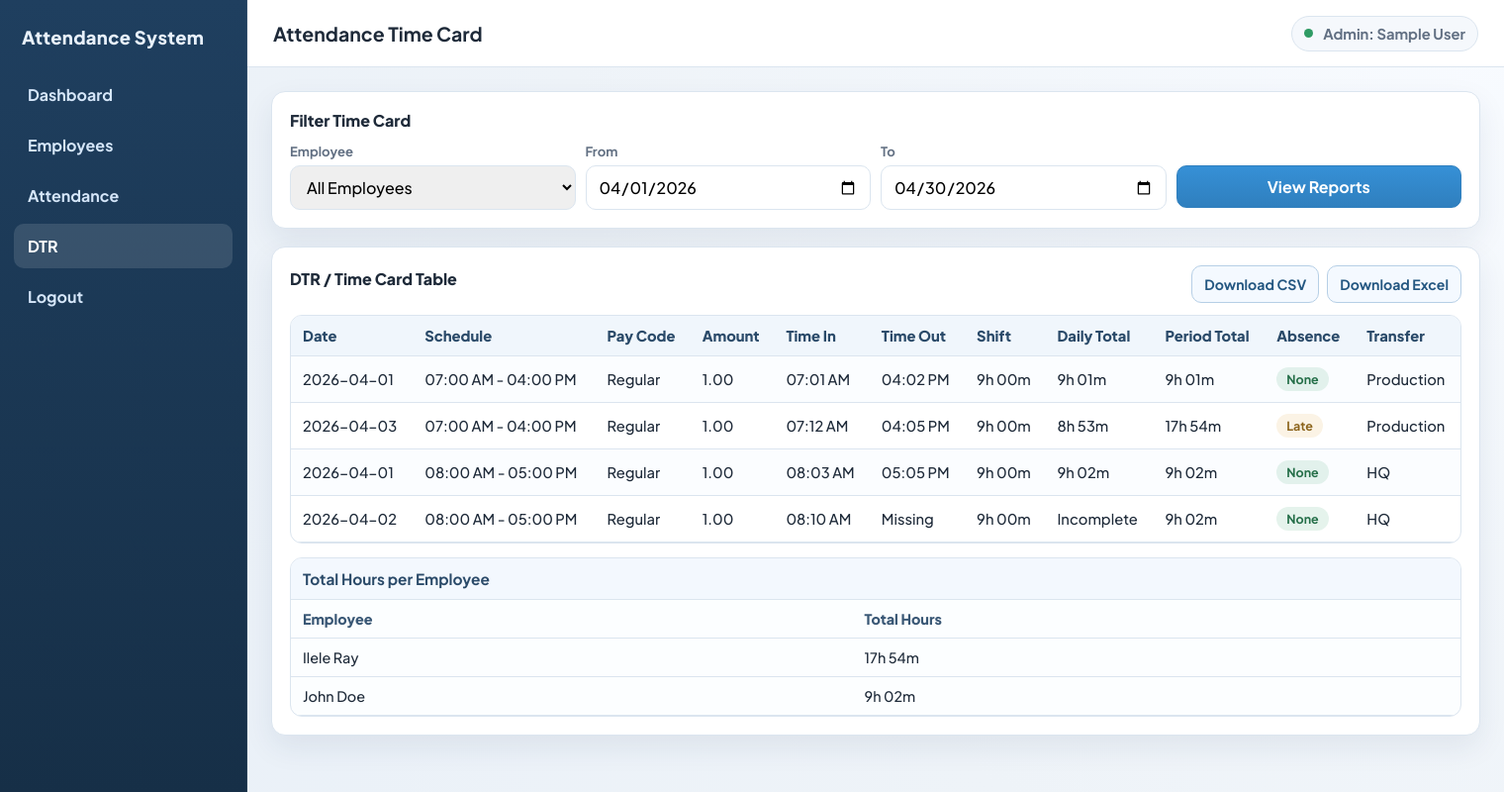
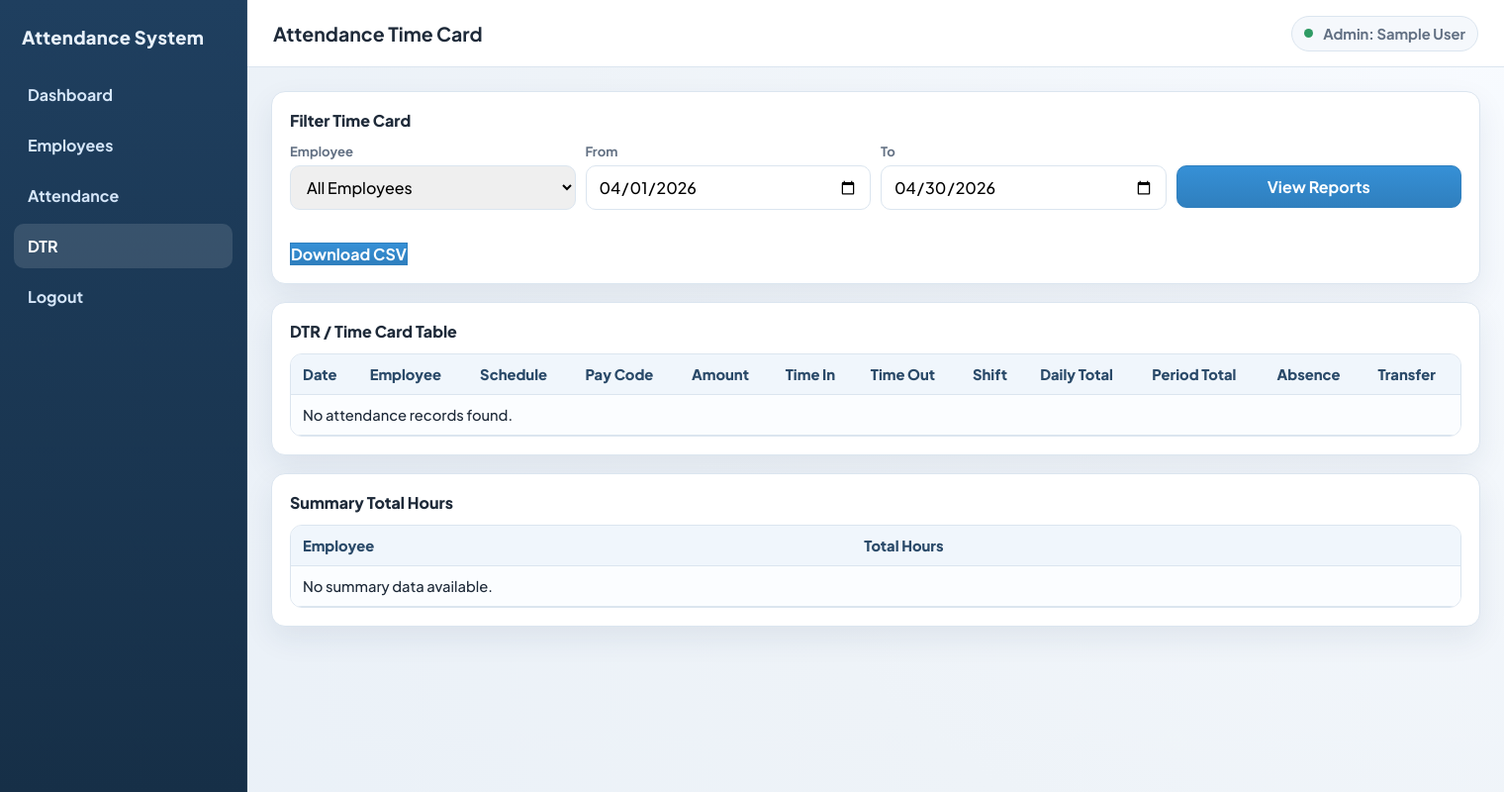
Before and after one commit to NotNookie/Biometrics-Attendance-Website, a PHP site: page /admin/dtr.php in a window 1520 px wide. Shown: the whole page at 99% size. Run offline with PHP 8.4, Linux system fonts and the light colour scheme; the visitor is signed in with stand-in values (Sample User, id 1); tables that the repository leaves empty or names only in its code hold one stand-in row (values such as "Sample post").

Commit message:
Add files via upload

```diff
--- a/admin/dtr.php
+++ b/admin/dtr.php
@@ -1,286 +1,180 @@
 <?php
 declare(strict_types=1);
-
 session_start();
 
-if (!isset($_SESSION['admin_name']) || trim((string) $_SESSION['admin_name']) === '') {
-  header('Location: login.php');
-  exit;
-}
+/* ================= DB CONNECTION ================= */
+$pdo = new PDO("mysql:host=localhost;dbname=nookie;charset=utf8", "root", "");
+$pdo->setAttribute(PDO::ATTR_ERRMODE, PDO::ERRMODE_EXCEPTION);
 
-$adminName = trim((string) $_SESSION['admin_name']);
-
-function e(string $value): string
-{
+/* ================= FUNCTIONS ================= */
+function e(string $value): string {
     return htmlspecialchars($value, ENT_QUOTES, 'UTF-8');
 }
 
-function isValidDate(string $value): bool
-{
+function isValidDate(string $value): bool {
     $date = DateTime::createFromFormat('Y-m-d', $value);
-    return $date instanceof DateTime && $date->format('Y-m-d') === $value;
+    return $date && $date->format('Y-m-d') === $value;
 }
 
-function toMinutes(?string $time): ?int
-{
-    if ($time === null || $time === '') {
-        return null;
+function toMinutes(?string $time): ?int {
+    if (!$time) return null;
+
+    $formats = ['Y-m-d H:i:s', 'H:i:s', 'H:i'];
+    foreach ($formats as $format) {
+        $clock = DateTime::createFromFormat($format, $time);
+        if ($clock) {
+            return ((int)$clock->format('H') * 60) + (int)$clock->format('i');
+        }
     }
 
-    $clock = DateTime::createFromFormat('H:i', $time);
-    if (!$clock instanceof DateTime) {
-        return null;
+    return null;
+}
+
+function durationMinutes(?string $start, ?string $end): ?int {
+    $start = toMinutes($start);
+    $end = toMinutes($end);
+    if ($start === null || $end === null) return null;
+    if ($end < $start) $end += 1440;
+    return $end - $start;
+}
+
+function formatMinutes(int $m): string {
+    return intdiv($m, 60) . ':' . str_pad((string)($m % 60), 2, '0', STR_PAD_LEFT);
+}
+
+function formatClock(?string $time): string {
+    if (!$time) return '-';
+
+    $formats = ['Y-m-d H:i:s', 'H:i:s', 'H:i'];
+    foreach ($formats as $format) {
+        $clock = DateTime::createFromFormat($format, $time);
+        if ($clock) {
+            return $clock->format('h:i A');
+        }
     }
 
-    return ((int) $clock->format('H') * 60) + (int) $clock->format('i');
+    return '-';
 }
 
-function durationMinutes(?string $start, ?string $end): ?int
-{
-    $startMinutes = toMinutes($start);
-    $endMinutes = toMinutes($end);
+/* ================= FILTERS ================= */
+$defaultFrom = date('Y-m-01');
+$defaultTo = date('Y-m-t');
 
-    if ($startMinutes === null || $endMinutes === null) {
-        return null;
+$selectedEmployee = $_GET['employee'] ?? 'all';
+$fromDate = $_GET['from'] ?? $defaultFrom;
+$toDate = $_GET['to'] ?? $defaultTo;
+
+if (!isValidDate($fromDate)) $fromDate = $defaultFrom;
+if (!isValidDate($toDate)) $toDate = $defaultTo;
+
+/* ================= FETCH EMPLOYEES ================= */
+$employees = ['all' => 'All Employees'];
+
+$stmt = $pdo->query("SELECT employee_key, name FROM employees ORDER BY name ASC");
+while ($row = $stmt->fetch(PDO::FETCH_ASSOC)) {
+    $employees[$row['employee_key']] = $row['name'];
+}
+
+/* ================= FETCH ATTENDANCE ================= */
+$sql = "
+SELECT a.*, e.name AS employee_name
+FROM attendance a
+JOIN employees e ON a.employee_key = e.employee_key
+WHERE a.date BETWEEN :from AND :to
+";
+
+$params = [
+    ':from' => $fromDate,
+    ':to' => $toDate
+];
+
+if ($selectedEmployee !== 'all') {
+    $sql .= " AND a.employee_key = :emp";
+    $params[':emp'] = $selectedEmployee;
+}
+
+$sql .= " ORDER BY e.name, a.date";
+
+$stmt = $pdo->prepare($sql);
+$stmt->execute($params);
+$records = $stmt->fetchAll(PDO::FETCH_ASSOC);
+
+/* ================= PROCESS DATA ================= */
+$runningTotals = [];
+$summaryTotals = [];
+$rows = [];
+
+foreach ($records as $r) {
+    $key = $r['employee_key'];
+
+    $shift = durationMinutes($r['schedule_start'], $r['schedule_end']);
+    $daily = durationMinutes($r['time_in'], $r['time_out']);
+
+    if (!isset($runningTotals[$key])) $runningTotals[$key] = 0;
+    if (!isset($summaryTotals[$key])) {
+        $summaryTotals[$key] = ['name' => $r['employee_name'], 'minutes' => 0];
     }
 
-    if ($endMinutes < $startMinutes) {
-        $endMinutes += 24 * 60;
+    if ($daily !== null) {
+        $runningTotals[$key] += $daily;
+        $summaryTotals[$key]['minutes'] += $daily;
     }
 
-    return $endMinutes - $startMinutes;
-}
+    $absence = $r['absence'] ?? 'None';
 
-function formatMinutes(int $minutes): string
-{
-    $hours = intdiv($minutes, 60);
-    $remainingMinutes = $minutes % 60;
-    return $hours . 'h ' . str_pad((string) $remainingMinutes, 2, '0', STR_PAD_LEFT) . 'm';
-}
-
-function formatDailyTotal(?int $minutes): string
-{
-    if ($minutes === null) {
-        return 'Incomplete';
-    }
-
-    return formatMinutes($minutes);
-}
-
-function formatClock(?string $time): string
-{
-    if ($time === null || $time === '') {
-        return '-';
-    }
-
-    $clock = DateTime::createFromFormat('H:i', $time);
-    if (!$clock instanceof DateTime) {
-        return '-';
-    }
-
-    return $clock->format('h:i A');
-}
-
-$employees = [
-    'all' => 'All Employees',
-    'john_doe' => 'John Doe',
-    'ilele_ray' => 'Ilele Ray',
-];
-
-$records = [
-    [
-        'employee_key' => 'john_doe',
-        'employee_name' => 'John Doe',
-        'date' => '2026-04-01',
-        'schedule_start' => '08:00',
-        'schedule_end' => '17:00',
-        'pay_code' => 'Regular',
-        'amount' => '1.00',
-        'time_in' => '08:03',
-        'time_out' => '17:05',
-        'absence' => 'None',
-        'transfer' => 'HQ',
-    ],
-    [
-        'employee_key' => 'john_doe',
-        'employee_name' => 'John Doe',
-        'date' => '2026-04-02',
-        'schedule_start' => '08:00',
-        'schedule_end' => '17:00',
-        'pay_code' => 'Regular',
-        'amount' => '1.00',
-        'time_in' => '08:10',
-        'time_out' => '',
-        'absence' => 'None',
-        'transfer' => 'HQ',
-    ],
-    [
-        'employee_key' => 'ilele_ray',
-        'employee_name' => 'Ilele Ray',
-        'date' => '2026-04-01',
-        'schedule_start' => '07:00',
-        'schedule_end' => '16:00',
-        'pay_code' => 'Regular',
-        'amount' => '1.00',
-        'time_in' => '07:01',
-        'time_out' => '16:02',
-        'absence' => 'None',
-        'transfer' => 'Production',
-    ],
-    [
-        'employee_key' => 'ilele_ray',
-        'employee_name' => 'Ilele Ray',
-        'date' => '2026-04-03',
-        'schedule_start' => '07:00',
-        'schedule_end' => '16:00',
-        'pay_code' => 'Regular',
-        'amount' => '1.00',
-        'time_in' => '07:12',
-        'time_out' => '16:05',
-        'absence' => 'Late',
-        'transfer' => 'Production',
-    ],
-];
-
-$defaultFrom = '2026-04-01';
-$defaultTo = '2026-04-30';
-
-$selectedEmployee = $_GET['employee'] ?? 'all';
-if (!array_key_exists($selectedEmployee, $employees)) {
-    $selectedEmployee = 'all';
-}
-
-$fromDate = $_GET['from'] ?? $defaultFrom;
-if (!isValidDate($fromDate)) {
-    $fromDate = $defaultFrom;
-}
-
-$toDate = $_GET['to'] ?? $defaultTo;
-if (!isValidDate($toDate)) {
-    $toDate = $defaultTo;
-}
-
-$filteredRecords = array_values(array_filter($records, function (array $record) use ($selectedEmployee, $fromDate, $toDate): bool {
-    if ($selectedEmployee !== 'all' && $record['employee_key'] !== $selectedEmployee) {
-        return false;
-    }
-
-    if ($record['date'] < $fromDate || $record['date'] > $toDate) {
-        return false;
-    }
-
-    return true;
-}));
-
-usort($filteredRecords, static function (array $first, array $second): int {
-    if ($first['employee_name'] === $second['employee_name']) {
-        return strcmp($first['date'], $second['date']);
-    }
-    return strcmp($first['employee_name'], $second['employee_name']);
-});
-
-$runningTotals = [];
-$summaryTotals = [];
-$processedRows = [];
-
-foreach ($filteredRecords as $record) {
-    $employeeKey = $record['employee_key'];
-    $shiftMinutes = durationMinutes($record['schedule_start'], $record['schedule_end']);
-    $dailyMinutes = durationMinutes($record['time_in'], $record['time_out']);
-
-    if (!isset($runningTotals[$employeeKey])) {
-        $runningTotals[$employeeKey] = 0;
-    }
-
-    if (!isset($summaryTotals[$employeeKey])) {
-        $summaryTotals[$employeeKey] = [
-            'name' => $record['employee_name'],
-            'minutes' => 0,
-        ];
-    }
-
-    if ($dailyMinutes !== null) {
-        $runningTotals[$employeeKey] += $dailyMinutes;
-        $summaryTotals[$employeeKey]['minutes'] += $dailyMinutes;
-    }
-
-    $processedRows[] = [
-        'employee_name' => $record['employee_name'],
-        'date' => $record['date'],
-        'schedule' => formatClock($record['schedule_start']) . ' - ' . formatClock($record['schedule_end']),
-        'pay_code' => $record['pay_code'],
-        'amount' => $record['amount'],
-        'time_in' => formatClock($record['time_in']),
-        'time_out' => $record['time_out'] === '' ? 'Missing' : formatClock($record['time_out']),
-        'shift' => $shiftMinutes === null ? '-' : formatMinutes($shiftMinutes),
-        'daily_total' => formatDailyTotal($dailyMinutes),
-        'period_total' => formatMinutes($runningTotals[$employeeKey]),
-        'absence' => $record['absence'],
-        'transfer' => $record['transfer'],
+    $rows[] = [
+        'date' => $r['date'],
+        'employee' => $r['employee_name'],
+        'schedule' => formatClock($r['schedule_start']) . ' - ' . formatClock($r['schedule_end']),
+        'pay' => $r['pay_code'] ?? 'Regular',
+        'amount' => $r['amount'] ?? '1.00',
+        'in' => formatClock($r['time_in']),
+        'out' => $r['time_out'] ? formatClock($r['time_out']) : 'Missing',
+        'shift' => $shift !== null ? formatMinutes($shift) : '-',
+        'daily' => $daily !== null ? formatMinutes($daily) : 'Incomplete',
+        'period' => formatMinutes($runningTotals[$key]),
+        'absence' => $absence,
+        'transfer' => $r['transfer'] ?? 'HQ'
     ];
 }
 
-$downloadType = $_GET['download'] ?? '';
-if (in_array($downloadType, ['csv', 'xls'], true)) {
-    $delimiter = $downloadType === 'xls' ? "\t" : ',';
-    $extension = $downloadType === 'xls' ? 'xls' : 'csv';
-    $contentType = $downloadType === 'xls' ? 'application/vnd.ms-excel' : 'text/csv';
+/* ================= EXPORT ================= */
+if (isset($_GET['download'])) {
+    $type = $_GET['download'];
+    $delimiter = $type === 'xls' ? "\t" : ',';
 
-    header('Content-Type: ' . $contentType . '; charset=utf-8');
-    header('Content-Disposition: attachment; filename="dtr_export_' . date('Ymd_His') . '.' . $extension . '"');
+    header("Content-Type: text/csv");
+    header("Content-Disposition: attachment; filename=dtr_export.csv");
 
-    $output = fopen('php://output', 'wb');
-    if ($output === false) {
-        exit;
-    }
+    $out = fopen("php://output", "w");
 
-    fputcsv($output, ['Date', 'Employee', 'Schedule', 'Pay Code', 'Amount', 'Time In', 'Time Out', 'Shift', 'Daily Total', 'Period Total', 'Absence', 'Transfer'], $delimiter);
+    fputcsv($out, ['Date','Employee','Schedule','Pay Code','Amount','Time In','Time Out','Shift','Daily Total','Period Total','Absence','Transfer'], $delimiter);
 
-    foreach ($processedRows as $row) {
-        fputcsv($output, [
+    foreach ($rows as $row) {
+        fputcsv($out, [
             $row['date'],
-            $row['employee_name'],
+            $row['employee'],
             $row['schedule'],
-            $row['pay_code'],
+            $row['pay'],
             $row['amount'],
-            $row['time_in'],
-            $row['time_out'],
+            $row['in'],
+            $row['out'],
             $row['shift'],
-            $row['daily_total'],
-            $row['period_total'],
+            $row['daily'],
+            $row['period'],
             $row['absence'],
-            $row['transfer'],
+            $row['transfer']
         ], $delimiter);
     }
 
-    if ($summaryTotals !== []) {
-        fputcsv($output, [], $delimiter);
-        fputcsv($output, ['Summary: Total Hours per Employee'], $delimiter);
-        fputcsv($output, ['Employee', 'Total Hours'], $delimiter);
-
-        foreach ($summaryTotals as $summary) {
-            fputcsv($output, [$summary['name'], formatMinutes($summary['minutes'])], $delimiter);
-        }
-    }
-
-    fclose($output);
+    fclose($out);
     exit;
 }
 
-$csvQuery = http_build_query([
-    'employee' => $selectedEmployee,
-    'from' => $fromDate,
-    'to' => $toDate,
-    'download' => 'csv',
-]);
+/* ================= ADMIN NAME ================= */
+$adminName = $_SESSION['admin_name'] ?? 'Admin';
+?>
 
-$excelQuery = http_build_query([
-    'employee' => $selectedEmployee,
-    'from' => $fromDate,
-    'to' => $toDate,
-    'download' => 'xls',
-]);
-?>
 <!DOCTYPE html>
 <html lang="en">
 <head>
@@ -315,14 +209,19 @@ $excelQuery = http_build_query([
       </header>
 
       <section class="content">
+
+        <!-- FILTER CARD -->
         <article class="card">
           <h2 class="card-title">Filter Time Card</h2>
-          <form class="filter-bar" method="get" action="dtr.php">
+
+          <form method="GET" class="filter-bar">
             <div>
               <label for="employee">Employee</label>
               <select id="employee" name="employee">
-                <?php foreach ($employees as $key => $name): ?>
-                  <option value="<?= e($key) ?>" <?= $selectedEmployee === $key ? 'selected' : '' ?>><?= e($name) ?></option>
+                <?php foreach ($employees as $k => $v): ?>
+                  <option value="<?= e((string)$k) ?>" <?= $k == $selectedEmployee ? 'selected' : '' ?>>
+                    <?= e($v) ?>
+                  </option>
                 <?php endforeach; ?>
               </select>
             </div>
@@ -341,23 +240,26 @@ $excelQuery = http_build_query([
               <label>&nbsp;</label>
               <button class="btn-primary" type="submit">View Reports</button>
             </div>
+
+            <div>
+              <label>&nbsp;</label>
+              <a class="btn-primary" style="text-decoration:none;display:inline-block;text-align:center;"
+                 href="?employee=<?= urlencode((string)$selectedEmployee) ?>&from=<?= urlencode($fromDate) ?>&to=<?= urlencode($toDate) ?>&download=csv">
+                 Download CSV
+              </a>
+            </div>
           </form>
         </article>
 
+        <!-- DTR TABLE -->
         <article class="card">
-          <div class="card-header-row">
-            <h2 class="card-title">DTR / Time Card Table</h2>
-            <div class="download-actions">
-              <a class="btn-secondary" href="dtr.php?<?= e($csvQuery) ?>">Download CSV</a>
-              <a class="btn-secondary" href="dtr.php?<?= e($excelQuery) ?>">Download Excel</a>
-            </div>
-          </div>
-
+          <h2 class="card-title">DTR / Time Card Table</h2>
           <div class="table-wrap">
             <table class="timecard">
               <thead>
                 <tr>
                   <th>Date</th>
+                  <th>Employee</th>
                   <th>Schedule</th>
                   <th>Pay Code</th>
                   <th>Amount</th>
@@ -371,36 +273,45 @@ $excelQuery = http_build_query([
                 </tr>
               </thead>
               <tbody>
-                <?php if ($processedRows === []): ?>
-                  <tr>
-                    <td colspan="11">No records found for the selected filters.</td>
-                  </tr>
-                <?php else: ?>
-                  <?php foreach ($processedRows as $row): ?>
+                <?php if (count($rows) > 0): ?>
+                  <?php foreach ($rows as $r): ?>
                     <tr>
-                      <td><?= e($row['date']) ?></td>
-                      <td><?= e($row['schedule']) ?></td>
-                      <td><?= e($row['pay_code']) ?></td>
-                      <td><?= e($row['amount']) ?></td>
-                      <td><?= e($row['time_in']) ?></td>
-                      <td><?= e($row['time_out']) ?></td>
-                      <td><?= e($row['shift']) ?></td>
-                      <td><?= e($row['daily_total']) ?></td>
-                      <td><?= e($row['period_total']) ?></td>
+                      <td><?= e($r['date']) ?></td>
+                      <td><?= e($r['employee']) ?></td>
+                      <td><?= e($r['schedule']) ?></td>
+                      <td><?= e($r['pay']) ?></td>
+                      <td><?= e((string)$r['amount']) ?></td>
+                      <td><?= e($r['in']) ?></td>
+                      <td><?= e($r['out']) ?></td>
+                      <td><?= e($r['shift']) ?></td>
+                      <td><?= e($r['daily']) ?></td>
+                      <td><?= e($r['period']) ?></td>
                       <td>
-                        <span class="badge <?= $row['absence'] === 'None' ? 'success' : 'warning' ?>"><?= e($row['absence']) ?></span>
+                        <?php
+                          $absenceClass = 'success';
+                          if (strtolower($r['absence']) === 'late') $absenceClass = 'warning';
+                          elseif (strtolower($r['absence']) === 'absent') $absenceClass = 'danger';
+                        ?>
+                        <span class="badge <?= $absenceClass ?>"><?= e($r['absence']) ?></span>
                       </td>
-                      <td><?= e($row['transfer']) ?></td>
+                      <td><?= e($r['transfer']) ?></td>
                     </tr>
                   <?php endforeach; ?>
+                <?php else: ?>
+                  <tr>
+                    <td colspan="12">No attendance records found.</td>
+                  </tr>
                 <?php endif; ?>
               </tbody>
             </table>
           </div>
+        </article>
 
-          <div class="summary-box">
-            <h3 class="summary-title">Total Hours per Employee</h3>
-            <table class="summary-table">
+        <!-- SUMMARY -->
+        <article class="card">
+          <h2 class="card-title">Summary Total Hours</h2>
+          <div class="table-wrap">
+            <table class="timecard">
               <thead>
                 <tr>
                   <th>Employee</th>
@@ -408,22 +319,23 @@ $excelQuery = http_build_query([
                 </tr>
               </thead>
               <tbody>
-                <?php if ($summaryTotals === []): ?>
-                  <tr>
-                    <td colspan="2">No summary available.</td>
-                  </tr>
-                <?php else: ?>
-                  <?php foreach ($summaryTotals as $summary): ?>
+                <?php if (count($summaryTotals) > 0): ?>
+                  <?php foreach ($summaryTotals as $s): ?>
                     <tr>
-                      <td><?= e($summary['name']) ?></td>
-                      <td><?= e(formatMinutes($summary['minutes'])) ?></td>
+                      <td><?= e($s['name']) ?></td>
+                      <td><?= e(formatMinutes($s['minutes'])) ?></td>
                     </tr>
                   <?php endforeach; ?>
+                <?php else: ?>
+                  <tr>
+                    <td colspan="2">No summary data available.</td>
+                  </tr>
                 <?php endif; ?>
               </tbody>
             </table>
           </div>
         </article>
+
       </section>
     </main>
   </div>
```
